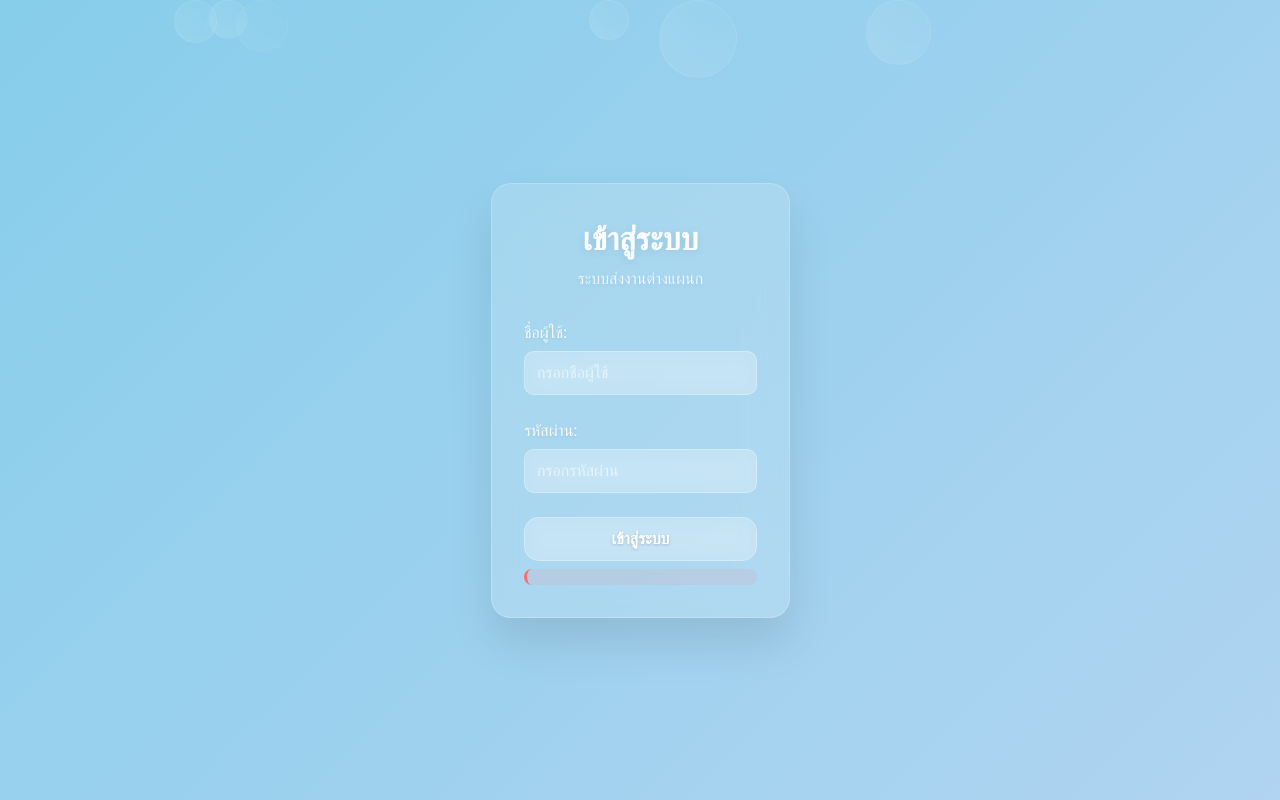
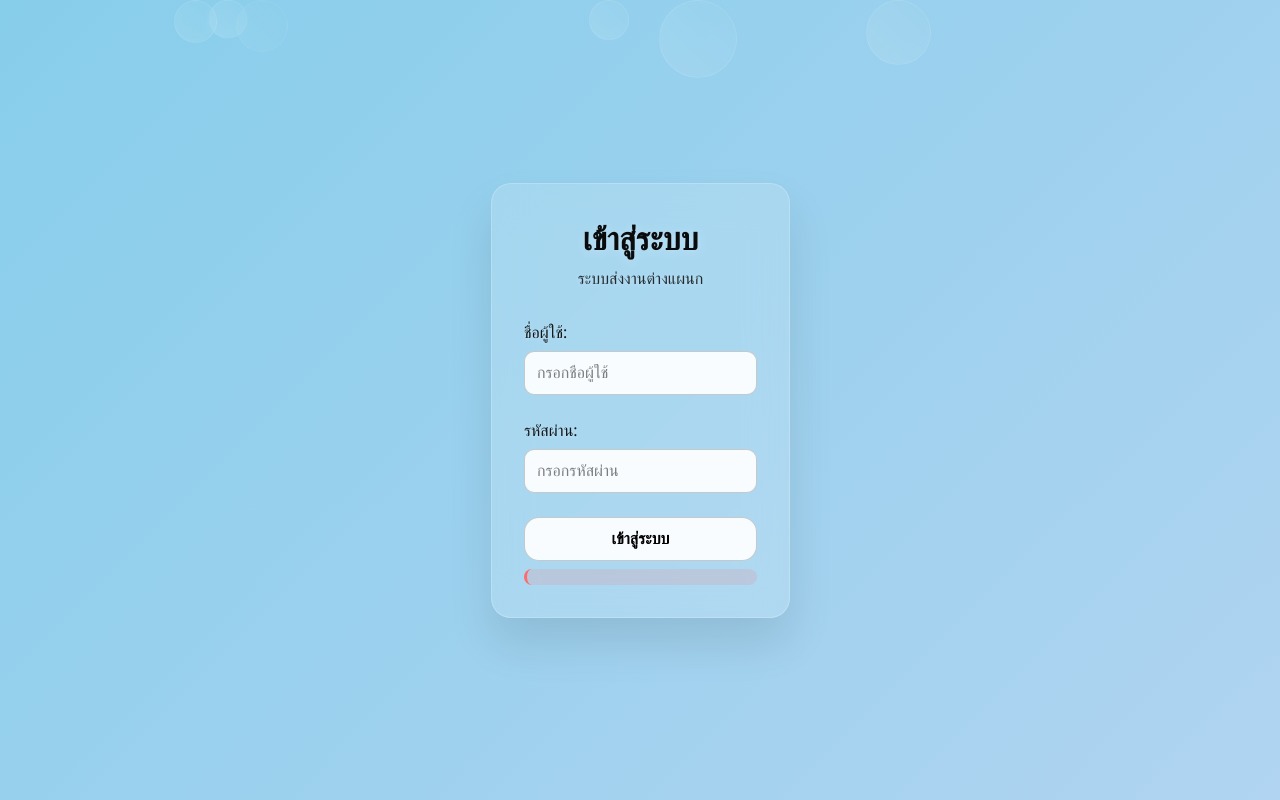
Before and after one commit to Sure153486/Work, a plain HTML site: page index.html in a window 1280 px wide. Drawn offline with Linux system fonts and the light colour scheme.

Commit message:
Update index.html

```diff
--- a/index.html
+++ b/index.html
@@ -113,14 +113,14 @@
         }
 
         .header h1 {
-            color: rgba(255, 255, 255, 0.95);
+            color: rgba(0, 0, 0, 0.95);
             margin-bottom: 0.5rem;
-            text-shadow: 0 2px 10px rgba(0, 0, 0, 0.1);
+            text-shadow: 0 2px 10px rgba(255, 255, 255, 0.3);
         }
 
         .header p {
-            color: rgba(255, 255, 255, 0.8);
-            text-shadow: 0 1px 5px rgba(0, 0, 0, 0.1);
+            color: rgba(0, 0, 0, 0.8);
+            text-shadow: 0 1px 5px rgba(255, 255, 255, 0.3);
         }
 
         .form-group {
@@ -130,9 +130,9 @@
         .form-group label {
             display: block;
             margin-bottom: 0.5rem;
-            color: rgba(255, 255, 255, 0.9);
+            color: rgba(0, 0, 0, 0.9);
             font-weight: 500;
-            text-shadow: 0 1px 3px rgba(0, 0, 0, 0.1);
+            text-shadow: 0 1px 3px rgba(255, 255, 255, 0.3);
         }
 
         .form-group input,
@@ -140,32 +140,32 @@
         .form-group textarea {
             width: 100%;
             padding: 0.75rem;
-            background: rgba(255, 255, 255, 0.2);
+            background: rgba(255, 255, 255, 0.9);
             backdrop-filter: blur(10px);
             -webkit-backdrop-filter: blur(10px);
-            border: 1px solid rgba(255, 255, 255, 0.3);
+            border: 1px solid rgba(0, 0, 0, 0.2);
             border-radius: 10px;
             font-size: 1rem;
-            color: rgba(255, 255, 255, 0.95);
+            color: rgba(0, 0, 0, 0.95);
             transition: all 0.3s ease;
         }
 
         .form-group input::placeholder,
         .form-group textarea::placeholder {
-            color: rgba(255, 255, 255, 0.6);
+            color: rgba(0, 0, 0, 0.5);
         }
 
         .form-group input:focus,
         .form-group select:focus,
         .form-group textarea:focus {
             outline: none;
-            border-color: rgba(255, 255, 255, 0.5);
-            background: rgba(255, 255, 255, 0.25);
+            border-color: rgba(255, 255, 255, 0.4);
+            background: rgba(255, 255, 255, 0.15);
             box-shadow: 0 0 20px rgba(255, 255, 255, 0.1);
         }
 
         .form-group select option {
-            background: rgba(102, 126, 234, 0.9);
+            background: rgba(40, 40, 40, 0.95);
             color: white;
         }
 
@@ -177,23 +177,23 @@
         .btn {
             width: 100%;
             padding: 0.75rem;
-            background: rgba(255, 255, 255, 0.2);
+            background: rgba(255, 255, 255, 0.9);
             backdrop-filter: blur(10px);
             -webkit-backdrop-filter: blur(10px);
-            color: white;
-            border: 1px solid rgba(255, 255, 255, 0.3);
+            color: black;
+            border: 1px solid rgba(0, 0, 0, 0.2);
             border-radius: 15px;
             font-size: 1rem;
             font-weight: 600;
             cursor: pointer;
             transition: all 0.3s ease;
-            text-shadow: 0 1px 3px rgba(0, 0, 0, 0.2);
+            text-shadow: none;
         }
 
         .btn:hover {
-            background: rgba(255, 255, 255, 0.3);
+            background: rgba(255, 255, 255, 0.2);
             transform: translateY(-2px);
-            box-shadow: 0 10px 25px rgba(0, 0, 0, 0.2);
+            box-shadow: 0 10px 25px rgba(0, 0, 0, 0.4);
         }
 
         .btn:active {
@@ -204,8 +204,8 @@
             color: #ff6b6b;
             font-size: 0.9rem;
             margin-top: 0.5rem;
-            text-shadow: 0 1px 3px rgba(0, 0, 0, 0.3);
-            background: rgba(255, 107, 107, 0.1);
+            text-shadow: 0 1px 3px rgba(0, 0, 0, 0.5);
+            background: rgba(255, 107, 107, 0.15);
             padding: 0.5rem;
             border-radius: 8px;
             border-left: 3px solid #ff6b6b;
@@ -215,8 +215,8 @@
             color: #51cf66;
             font-size: 0.9rem;
             margin-top: 0.5rem;
-            text-shadow: 0 1px 3px rgba(0, 0, 0, 0.3);
-            background: rgba(81, 207, 102, 0.1);
+            text-shadow: 0 1px 3px rgba(0, 0, 0, 0.5);
+            background: rgba(81, 207, 102, 0.15);
             padding: 0.5rem;
             border-radius: 8px;
             border-left: 3px solid #51cf66;
```
